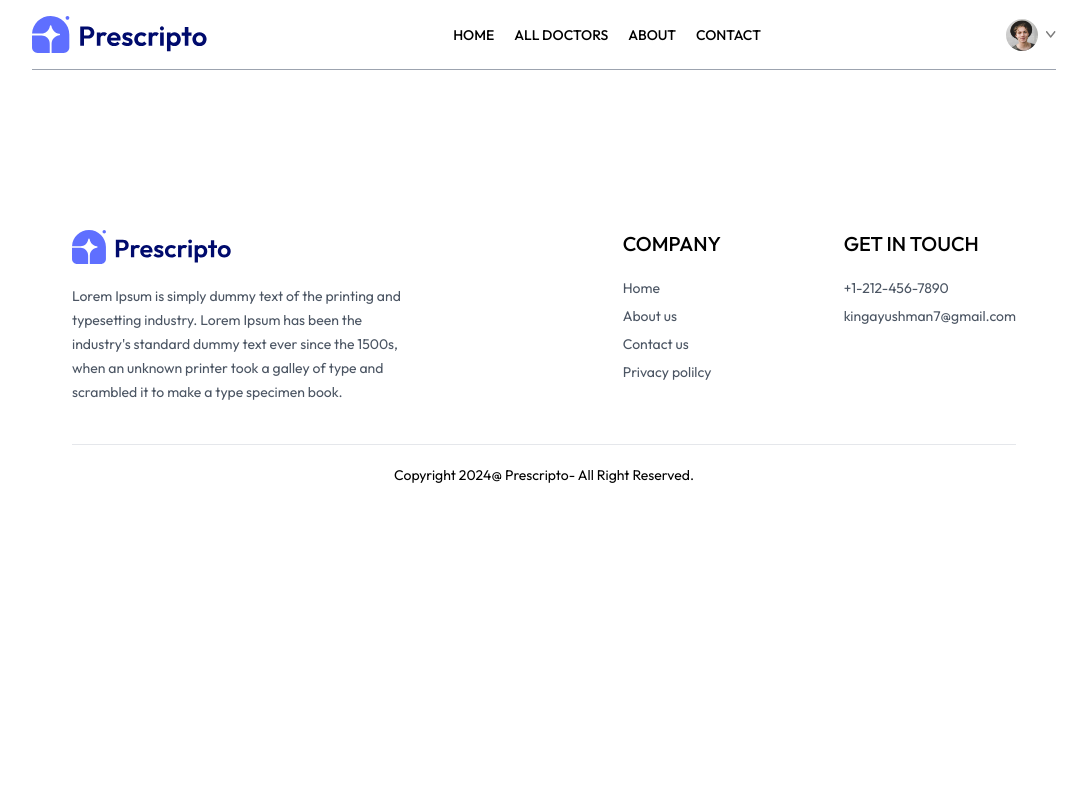
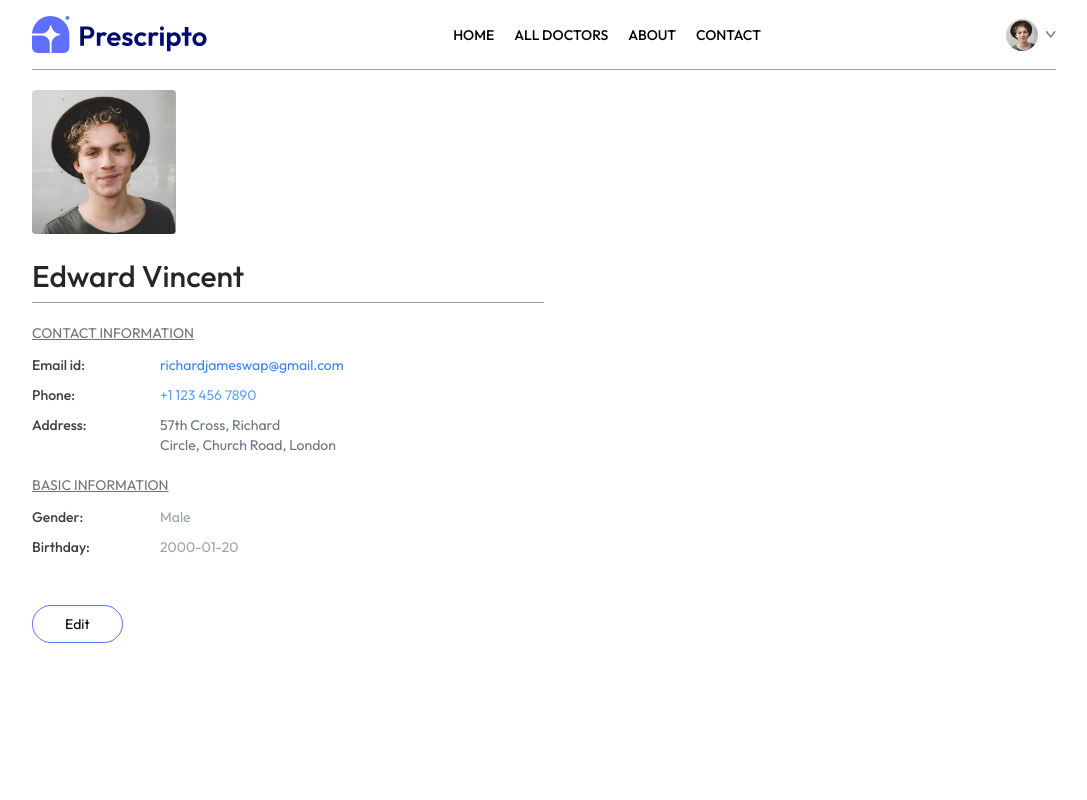
Before and after one commit to 1-Ujjwal/prescripto, a React (Vite) app in the folder frontend/: page /my-profile in a window 1280 px wide. Shown: the top 800 px of the page, without its empty margins (96-1183 px from the left). Built offline with nearby package versions, Linux system fonts and the light colour scheme.

Commit message:
created MyProfile page
-made MyProfile page

```diff
--- a/frontend/src/pages/MyProfile.jsx
+++ b/frontend/src/pages/MyProfile.jsx
@@ -1,7 +1,148 @@
-import React from "react";
+import React, { useState } from "react";
+import { assets } from "../assets/assets";
 
 const MyProfile = () => {
-  return <div></div>;
+  const [userData, setUserData] = useState({
+    name: "Edward Vincent",
+    image: assets.profile_pic,
+    email: "richardjameswap@gmail.com",
+    phone: "+1 123 456 7890",
+    address: {
+      line1: "57th Cross, Richard",
+      line2: "Circle, Church Road, London",
+    },
+    gender: "Male",
+    dob: "2000-01-20",
+  });
+
+  const [isEdit, setIsEdit] = useState(false);
+
+  return (
+    <div className="max-w-lg flex flex-col gap-2 text-sm">
+      <img className="w-36 rounded" src={userData.image} alt="" />
+
+      {isEdit ? (
+        <input
+          className="bg-gray-50 text-3xl font-medium max-w-60 mt-4"
+          type="text"
+          value={userData.name}
+          onChange={(e) =>
+            setUserData((prev) => ({ ...prev, name: e.target.value }))
+          }
+        />
+      ) : (
+        <p className="font-medium text-3xl text-neutral-800 mt-4">
+          {userData.name}
+        </p>
+      )}
+
+      <hr className="bg-zinc-400 h-[1px] border-none" />
+      <div>
+        <p className="text-neutral-500 underline mt-3">CONTACT INFORMATION</p>
+        <div className="grid grid-cols-[1fr_3fr] gap-y-2.5 mt-3 text-neutral-700">
+          <p className="font-medium">Email id:</p>
+          <p className="text-blue-500">{userData.email}</p>
+          <p className="font-medium">Phone:</p>
+          {isEdit ? (
+            <input
+              className="bg-gray-100 max-w-52"
+              type="text"
+              value={userData.phone}
+              onChange={(e) =>
+                setUserData((prev) => ({ ...prev, phone: e.target.value }))
+              }
+            />
+          ) : (
+            <p className="text-blue-400">{userData.phone}</p>
+          )}
+          <p className="font-medium">Address:</p>
+          {isEdit ? (
+            <p>
+              <input
+                className="bg-gray-50"
+                value={userData.address.line1}
+                onChange={(e) =>
+                  setUserData((prev) => ({
+                    ...prev,
+                    address: { ...prev.address, line1: e.target.value },
+                  }))
+                }
+                type="text"
+              />{" "}
+              <br />
+              <input
+                className="bg-gray-50"
+                value={userData.address.line2}
+                onChange={(e) =>
+                  setUserData((prev) => ({
+                    ...prev,
+                    address: { ...prev.address, line2: e.target.value },
+                  }))
+                }
+                type="text"
+              />
+            </p>
+          ) : (
+            <p className="text-gray-500">
+              {userData.address.line1} <br />
+              {userData.address.line2}
+            </p>
+          )}
+        </div>
+      </div>
+      <div>
+        <p className="text-neutral-500 underline mt-3">BASIC INFORMATION</p>
+        <div className="grid grid-cols-[1fr_3fr] gap-y-2.5 mt-3 text-neutral-700">
+          <p className="font-medium">Gender:</p>
+          {isEdit ? (
+            <select
+              className="max-w-20 bg-gray-100"
+              onChange={(e) =>
+                setUserData((prev) => ({ ...prev, gender: e.target.value }))
+              }
+              value={userData.gender}
+            >
+              <option value="Male">Male</option>
+              <option value="Female">Female</option>
+            </select>
+          ) : (
+            <p className="text-gray-400">{userData.gender}</p>
+          )}
+          <p className="font-medium">Birthday:</p>
+          {isEdit ? (
+            <input
+              className="max-w-28 bg-gray-100"
+              type="date"
+              onChange={(e) =>
+                setUserData((prev) => ({ ...prev, dob: e.target.value }))
+              }
+              value={userData.dob}
+            />
+          ) : (
+            <p className="text-gray-400">{userData.dob}</p>
+          )}
+        </div>
+      </div>
+
+      <div className="mt-10">
+        {isEdit ? (
+          <button
+            className="border border-primary px-8 py-2 rounded-full hover:bg-primary hover:text-white transition-all"
+            onClick={() => setIsEdit(false)}
+          >
+            Save information
+          </button>
+        ) : (
+          <button
+            className="border border-primary px-8 py-2 rounded-full hover:bg-primary hover:text-white transition-all"
+            onClick={() => setIsEdit(true)}
+          >
+            Edit
+          </button>
+        )}
+      </div>
+    </div>
+  );
 };
 
 export default MyProfile;
```
